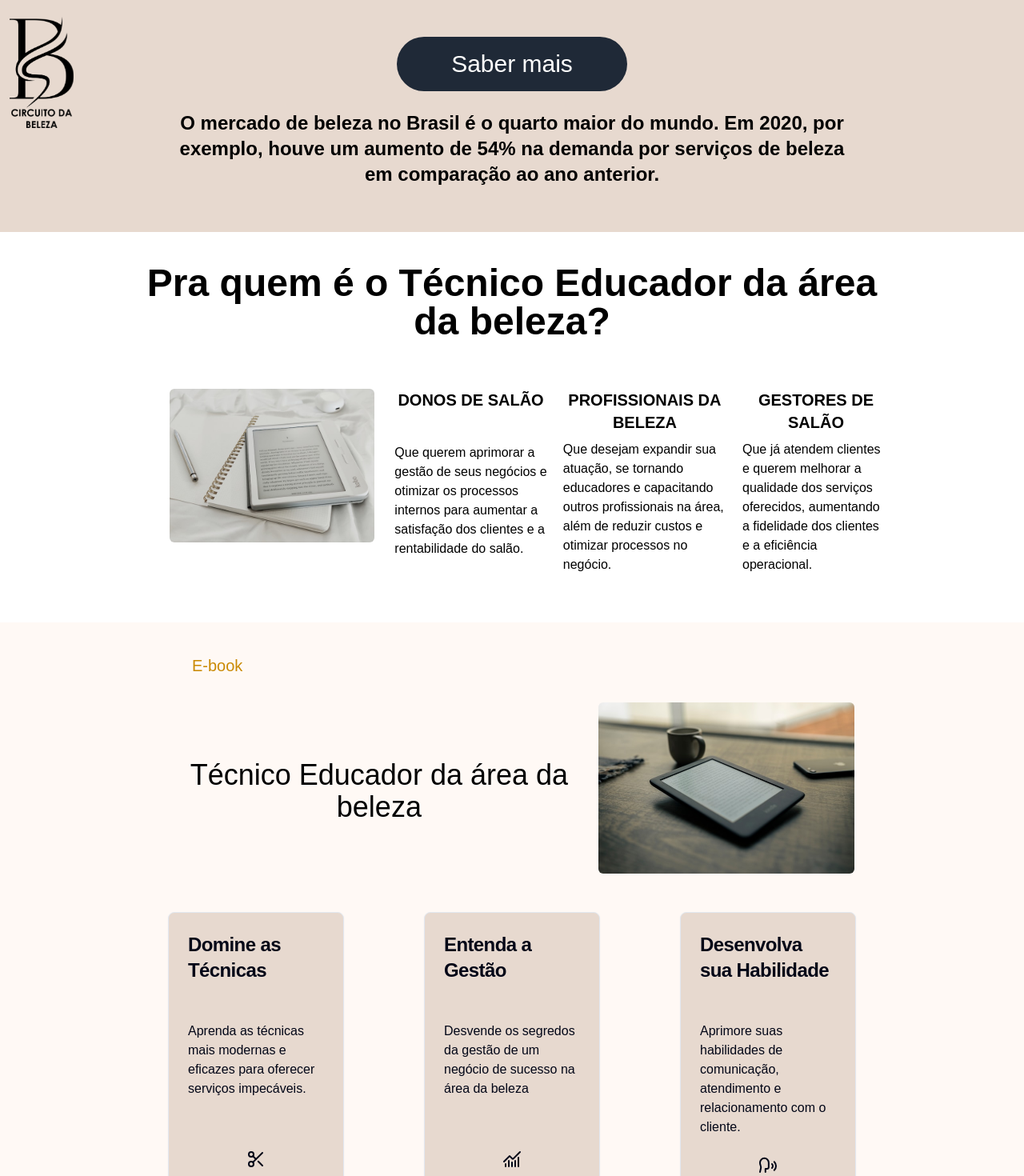
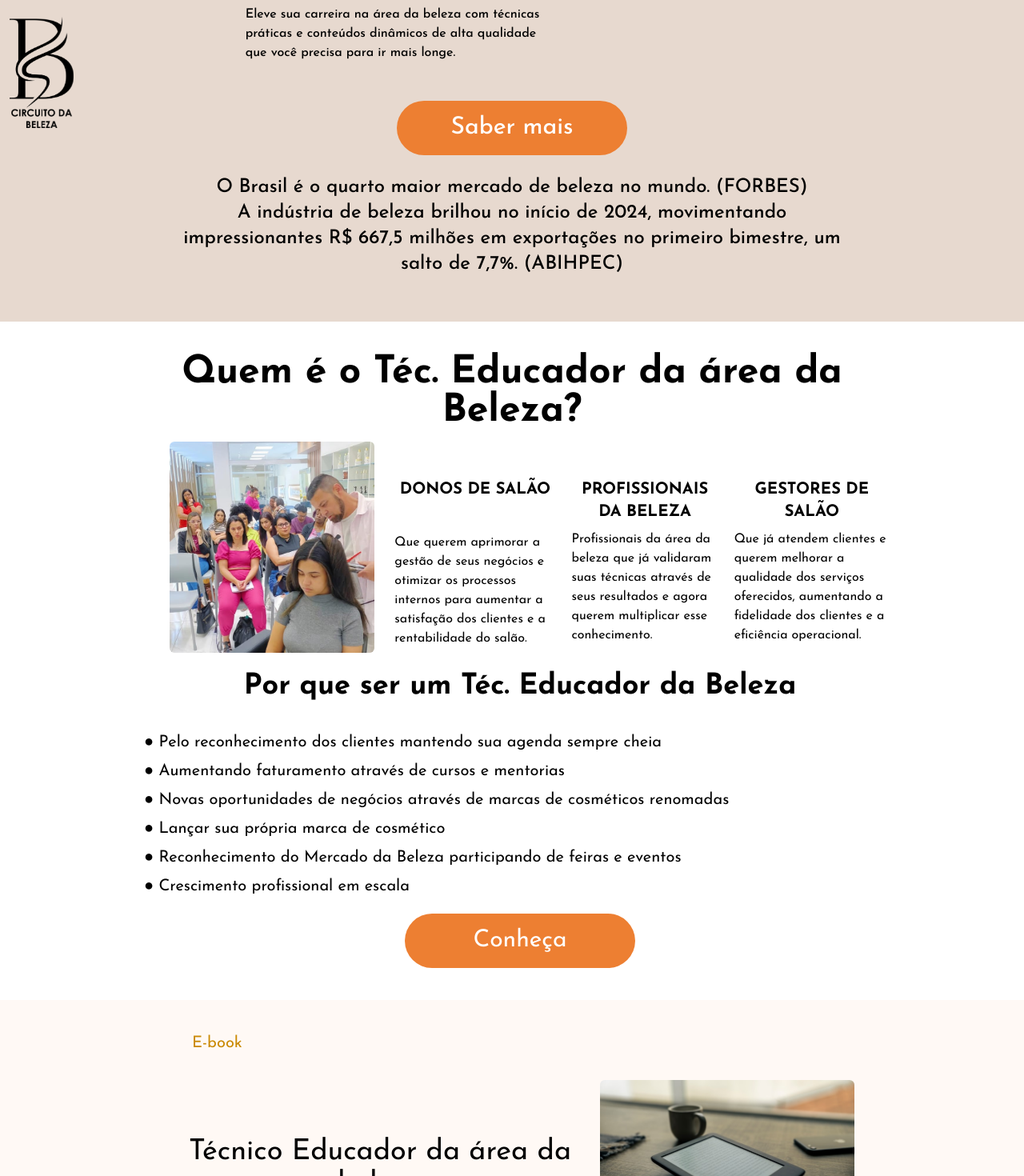
Before and after one commit to Riba12/CircuitoBeleza, a Next.js app: page / in a window 1280 px wide. Shown: the part 560-2030 px from the top of the page at 80% size. Built offline with nearby package versions, Linux system fonts and the light colour scheme.

Commit message:
font, BT color, add facts

```diff
--- a/src/app/page.tsx
+++ b/src/app/page.tsx
@@ -23,7 +23,7 @@ function ScrollToComponent(componentId: string) {
 
 export default function Home() {
   return (
-    <main className="w-full md:min-w-max font-century">
+    <main className="w-full md:min-w-max font-jose">
       <Head scrollToComponent={ScrollToComponent} />
       <Landing />
       <Quem />
--- a/src/components/depo.tsx
+++ b/src/components/depo.tsx
@@ -94,7 +94,7 @@ export default function Depo() {
                         </div>
                         <div>
                             <Link href="https://www.instagram.com/circuitodabeleza_/" passHref legacyBehavior >
-                                <a target='_blank' className="w-96 p-4 rounded-full text-center bg-gray-800 text-white text-xl md:text-3xl hover:bg-gray-400">
+                                <a target='_blank' className="w-96 p-4 rounded-full text-center bg-laranja-100 text-white text-xl md:text-3xl hover:bg-gray-400">
                                     Quero mudar de vida agora
                                 </a>
                             </Link>
--- a/src/components/ebook.tsx
+++ b/src/components/ebook.tsx
@@ -34,34 +34,34 @@ export default function Ebook() {
                         </div>
                     </div>
                     <div className="flex justify-around py-4 md:space-x-20">
-                        <Card className="bg-bege-100 w-1/4">
+                        <Card className="bg-bege-100 w-1/4 flex flex-col justify-between">
                             <CardHeader>
-                                <CardTitle className="text-sm md:text-2xl">Domine as Técnicas</CardTitle>
+                                <CardTitle className="text-[10px] md:text-2xl">Domine as técnicas para transmitir o seu conhecimento</CardTitle>
                             </CardHeader>
-                            <CardContent className="text-[12px] md:text-base">
+                            <CardContent className="text-[8px] md:text-base">
                                 <p>Aprenda as técnicas mais modernas e eficazes para oferecer serviços impecáveis.</p>
                             </CardContent>
-                            <CardFooter className="place-content-center pt-10">
+                            <CardFooter className="place-content-center ">
                                 <p><Scissors /></p>
                             </CardFooter>
                         </Card>
-                        <Card className="bg-bege-100 w-1/4">
+                        <Card className="bg-bege-100 w-1/4 flex flex-col justify-between">
                             <CardHeader>
-                                <CardTitle className="text-sm md:text-2xl">Entenda a Gestão</CardTitle>
+                                <CardTitle className="text-[10px] md:text-2xl text-center">Gestão de carreira</CardTitle>
                             </CardHeader>
-                            <CardContent className="text-[12px] md:text-base">
-                                <p>Desvende os segredos da gestão de um negócio de sucesso na área da beleza</p>
+                            <CardContent className="text-[8px] md:text-base">
+                                <p>Desvende os segredos de uma carreira de sucesso na área da beleza</p>
                             </CardContent>
-                            <CardFooter className="place-content-center pt-10">
+                            <CardFooter className="place-content-center ">
                                 <p><ChartNoAxesCombined /></p>
                             </CardFooter>
                         </Card>
-                        <Card className="bg-bege-100 w-1/4">
+                        <Card className="bg-bege-100 w-1/4 flex flex-col justify-between">
                             <CardHeader>
-                                <CardTitle className="text-sm md:text-2xl">Desenvolva sua Habilidade</CardTitle>
+                                <CardTitle className="text-[10px] md:text-2xl">Desenvolva sua Habilidade Educacional</CardTitle>
                             </CardHeader>
-                            <CardContent className="text-[12px] md:text-base">
-                                <p>Aprimore suas habilidades de comunicação, atendimento e relacionamento com o cliente.</p>
+                            <CardContent className="text-[8px] md:text-base">
+                                <p>Transmita o seu conhecimento com segurança elevando as técnicas dos seus alunos. Crescendo cada vez mais no mercado da beleza e seja reconhecido através das suas habilidades.</p>
                             </CardContent>
                             <CardFooter className="place-content-center">
                                 <p><Speech /></p>
@@ -74,7 +74,7 @@ export default function Ebook() {
                                 <NavigationMenuItem >
                                     <NavigationMenuTrigger className="text-[8px] md:text-xl  bg-bege-100">1. Completo</NavigationMenuTrigger>
                                     <NavigationMenuContent>
-                                        <div className="w-52 p-4">Aborda todos os aspectos da área da beleza, desde técnicas básicas até as mais avançadas.</div>
+                                        <div className="w-52 p-4">Aborda todos os aspectos educacionais para você ministrar um curso com segurança</div>
                                     </NavigationMenuContent>
                                 </NavigationMenuItem>
                             </NavigationMenuList>
@@ -94,7 +94,7 @@ export default function Ebook() {
                                 <NavigationMenuItem>
                                     <NavigationMenuTrigger className="text-[8px] md:text-xl bg-bege-100">3. Atualizado</NavigationMenuTrigger>
                                     <NavigationMenuContent>
-                                        <div className="w-52 p-4">Conteúdo atualizado com as últimas tendências e novidades do mercado.</div>
+                                        <div className="w-52 p-4">Conteúdo atualizado com as últimas tendências de posicionamento no mercado.</div>
                                     </NavigationMenuContent>
                                 </NavigationMenuItem>
                             </NavigationMenuList>
@@ -104,19 +104,21 @@ export default function Ebook() {
                                 <NavigationMenuItem>
                                     <NavigationMenuTrigger className="text-[8px] md:text-xl bg-bege-100 ">4. Estratégias</NavigationMenuTrigger>
                                     <NavigationMenuContent>
-                                        <div className="w-52 p-4">Compartilhe dicas e estratégias práticas para alcançar o sucesso em sua carreira.</div>
+                                        <div className="w-52 p-4">Aprenda as estratégias e aplique na prática todos os segredos de um educador de sucesso na área da beleza.</div>
                                     </NavigationMenuContent>
                                 </NavigationMenuItem>
                             </NavigationMenuList>
                         </NavigationMenu>
                     </div>
                     <div className="bg-marrom-100 text-center text-branco-100 text-xl rounded-md p-4 my-14 ml-3 md:w-[855px]">
-                        <h1 className="text-2xl"> DESCUBRA OPORTUNIDADES PARA GANHAR MUITO MAIS!</h1><br />
+                        <h1 className="text-2xl">AUMENTE SEU FATURAMENTO!!!</h1><br />
                         <h2 className="text-lg">Em média, profissionais que investem em formação e especializações na área da beleza podem alcançar um aumento significativo de renda de até 60%</h2>
+                        <br/>
+                        <h2 className="text-lg">Com a formação de Técnico Educador da Área da Beleza você pode aumentar a sua renda em até 150% - Segundo a coordenadora executiva do Circuito da Beleza Andréa Barbosa da Silva: “Já fechei contrato de 20 mil reais por 8 horas de palestra. Hoje no mercado tem profissionais que cobram 80 mil reais por 2 horas de palestra.”</h2>
                     </div>
                     <div className=" flex justify-center m-2 p-4">
                     <Link href="https://www.instagram.com/circuitodabeleza_/" passHref legacyBehavior >
-                        <a target='_blank' className="w-96 py-4 rounded-full text-center bg-gray-800 text-white text-xl md:text-3xl hover:bg-gray-400">
+                        <a target='_blank' className="w-96 py-4 rounded-full text-center bg-laranja-100 text-white text-xl md:text-3xl hover:bg-gray-400">
                             Garanta o seu agora
                         </a>
                     </Link>
--- a/src/components/landing.tsx
+++ b/src/components/landing.tsx
@@ -13,27 +13,27 @@ export default function Landing() {
                         <div className="flex justify-end mt-8">
                             <img src="logo1.png" className="w-12 md:w-32" />
                         </div>
-                        <div className="md:text-4xl p-2 text-center w-72 mt-12 md:w-[420px]">
-                            Sua escola de capacitação profissional
+                        <div className="md:text-4xl font-jose p-2 text-center w-72 mt-12 md:w-[420px]">
+                            Centro técnico de capacitação e aperfeiçoamento profissional.
                         </div>
-                        <div className="font-light p-2 pl-10 w-72 md:w-[420px]">Eleve sua carreira na área da beleza com o Circuito da Beleza.
-                            Descubra a educação de alta qualidade que você precisa para ir mais longe.
+                        <div className="font-jose p-2 pl-10 w-72 md:w-[420px]">
+                            Eleve sua carreira na área da beleza com técnicas práticas e conteúdos dinâmicos de alta qualidade que você precisa para ir mais longe.
                         </div>
                     </div>
                     <div className="w-1/3">
                         <img src="chica1.png" className="p-2 rounded-full" />
                     </div>
                 </div>
-                <div className="flex justify-center h-1/5 m-2 pt-8">
+                <div className="flex justify-center h-1/5 m-2 pt-8 font-jose">
                     <Link href="https://www.instagram.com/circuitodabeleza_/" passHref legacyBehavior >
-                        <a target='_blank' className="w-72 py-4 rounded-full text-center bg-gray-800 text-white text-xl md:text-3xl hover:bg-gray-400">
+                        <a target='_blank' className="w-72 py-4 rounded-full text-center bg-laranja-100 text-white text-xl md:text-3xl hover:bg-gray-400">
                             Saber mais
                         </a>
                     </Link>
                 </div>
-                <div className="text-center font-bold text-2xl p-4 ">
-                    O mercado de beleza no Brasil é o quarto maior do mundo.
-                    Em 2020, por exemplo, houve um aumento de 54% na demanda por serviços de beleza em comparação ao ano anterior.
+                <div className="text-center font-jose text-2xl p-4 ">
+                    O Brasil é o quarto maior mercado de beleza no mundo. (FORBES)<br/>
+                    A indústria de beleza brilhou no início de 2024, movimentando impressionantes R$ 667,5 milhões em exportações no primeiro bimestre, um salto de 7,7%. (ABIHPEC)
                 </div>
             </section>
             <div className="grow "></div>
--- a/src/components/quem.tsx
+++ b/src/components/quem.tsx
@@ -1,3 +1,4 @@
+import Link from "next/link";
 
 export default function Quem() {
 
@@ -5,13 +6,13 @@ export default function Quem() {
         <>
             <div className="flex my-10">
                 <div className="grow"></div>
-                <section className="flex flex-col w-full md:w-[960px] space-x-5">
+                <section className="flex flex-col w-full font-jose md:w-[960px] space-x-5">
                     <div>
-                        <div className=" md:text-5xl text-center font-bold">Pra quem é o Técnico Educador da área da beleza?</div>
+                        <div className=" md:text-5xl text-center font-bold">Quem é o Téc. Educador da área da Beleza?</div>
                     </div>
                     <div className="flex ">
                         <div className="w-1/3 place-content-center">
-                            <img src="book2.png" className="rounded-md w-24 md:w-64 md:ml-8 md:mt-22" />
+                            <img src="quem2.png" className="rounded-md w-24 md:w-64 md:ml-8 md:mt-22" />
                         </div>
                         <div className="w-2/3">
                             <div className="flex my-5 space-x-1 md:space-x-5 text-[10px] md:text-base">
@@ -21,7 +22,7 @@ export default function Quem() {
                                 </div>
                                 <div className="md:mt-10">
                                     <h1 className="text-center md:text-xl"><b>PROFISSIONAIS DA BELEZA</b></h1>
-                                    <h2 className="pt-2">Que desejam expandir sua atuação, se tornando educadores e capacitando outros profissionais na área, além de reduzir custos e otimizar processos no negócio.</h2>
+                                    <h2 className="pt-2">Profissionais da área da beleza que já validaram suas técnicas através de seus resultados e agora querem multiplicar esse conhecimento.</h2>
                                 </div>
                                 <div className="md:mt-10 pr-2">
                                     <h1 className="text-center md:text-xl"><b>GESTORES DE SALÃO</b></h1>
@@ -30,7 +31,26 @@ export default function Quem() {
                             </div>
                         </div>
                     </div>
-
+                    <div>
+                        <div className="text-center m-2 text-4xl">
+                            <h1><b>Por que ser um Téc. Educador da Beleza</b></h1>
+                        </div>
+                        <div className="space-y-2 text-xl mt-9">
+                            <h3>● Pelo reconhecimento dos clientes mantendo sua agenda sempre cheia</h3>
+                            <h3>● Aumentando faturamento através de cursos e mentorias</h3>
+                            <h3>● Novas oportunidades de negócios através de marcas de cosméticos renomadas</h3>
+                            <h3>● Lançar sua própria marca de cosmético</h3>
+                            <h3>● Reconhecimento do Mercado da Beleza participando de feiras e eventos</h3>
+                            <h3>● Crescimento profissional em escala</h3>
+                        </div>
+                    </div>
+                    <div className="mt-5 flex justify-center">
+                        <Link href="https://www.instagram.com/circuitodabeleza_/" passHref legacyBehavior >
+                            <a target='_blank' className="w-72 py-4 rounded-full text-center bg-laranja-100 text-white text-xl md:text-3xl hover:bg-gray-400">
+                                Conheça
+                            </a>
+                        </Link>
+                    </div>
                 </section>
                 <div className="grow"></div>
             </div>
--- a/tailwind.config.ts
+++ b/tailwind.config.ts
@@ -28,6 +28,9 @@ const config = {
         marrom:{
           100: '#8C6F5B'
         },
+        laranja:{
+          100: '#ed7f32'
+        },
       },
       keyframes: {
         "accordion-down": {
```
Also changed, not shown: public/quem2.png (added).
